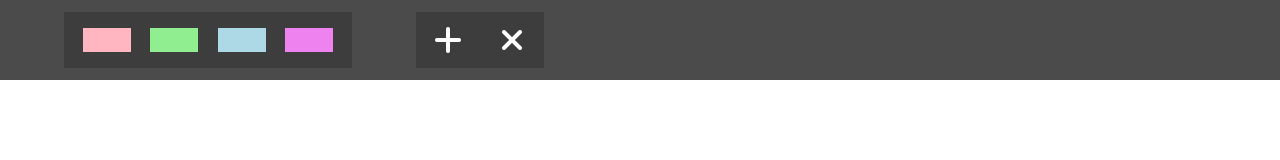
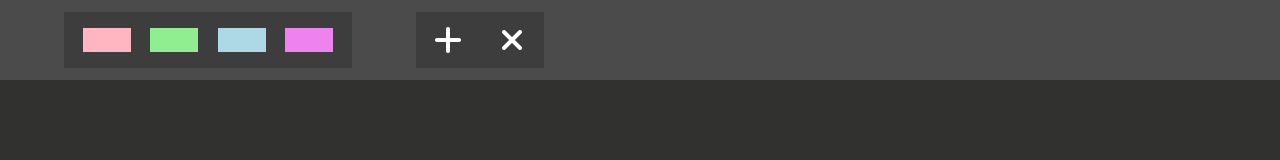
Before and after one commit to prashant-i3/Advance-To-Do-List, a plain HTML site: page index.html in a window 1280 px wide. Drawn offline with Linux system fonts and the light colour scheme.

Commit message:
Update style.css

```diff
--- a/style.css
+++ b/style.css
@@ -5,7 +5,7 @@
   body {
     margin: 0;
     padding: 0;
-/*     background-color: #31312f; */
+    background-color: #31312f;
 /*     background-image: url("./images/To-Do-BG.webp"); */
   }
 
```
